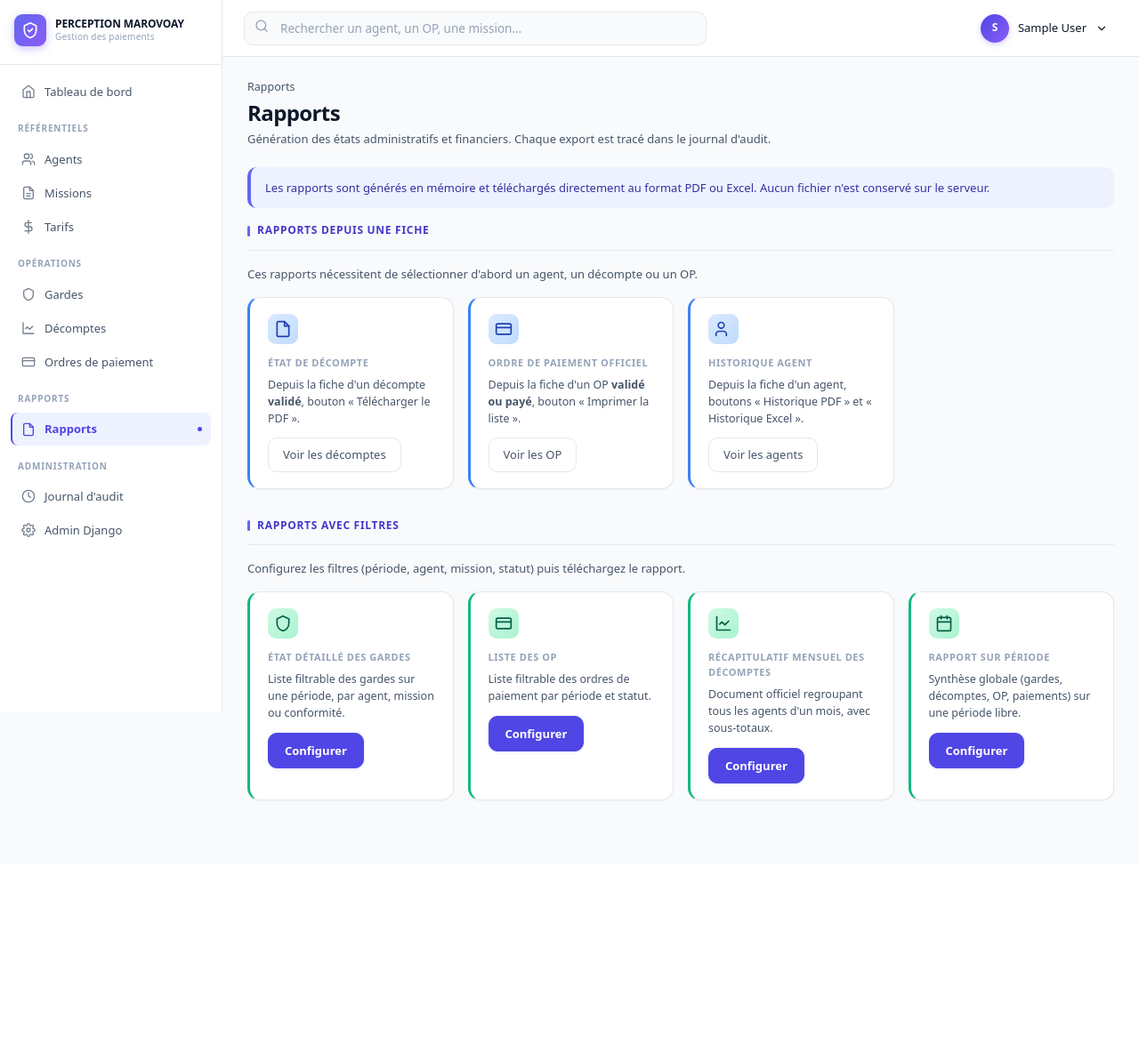
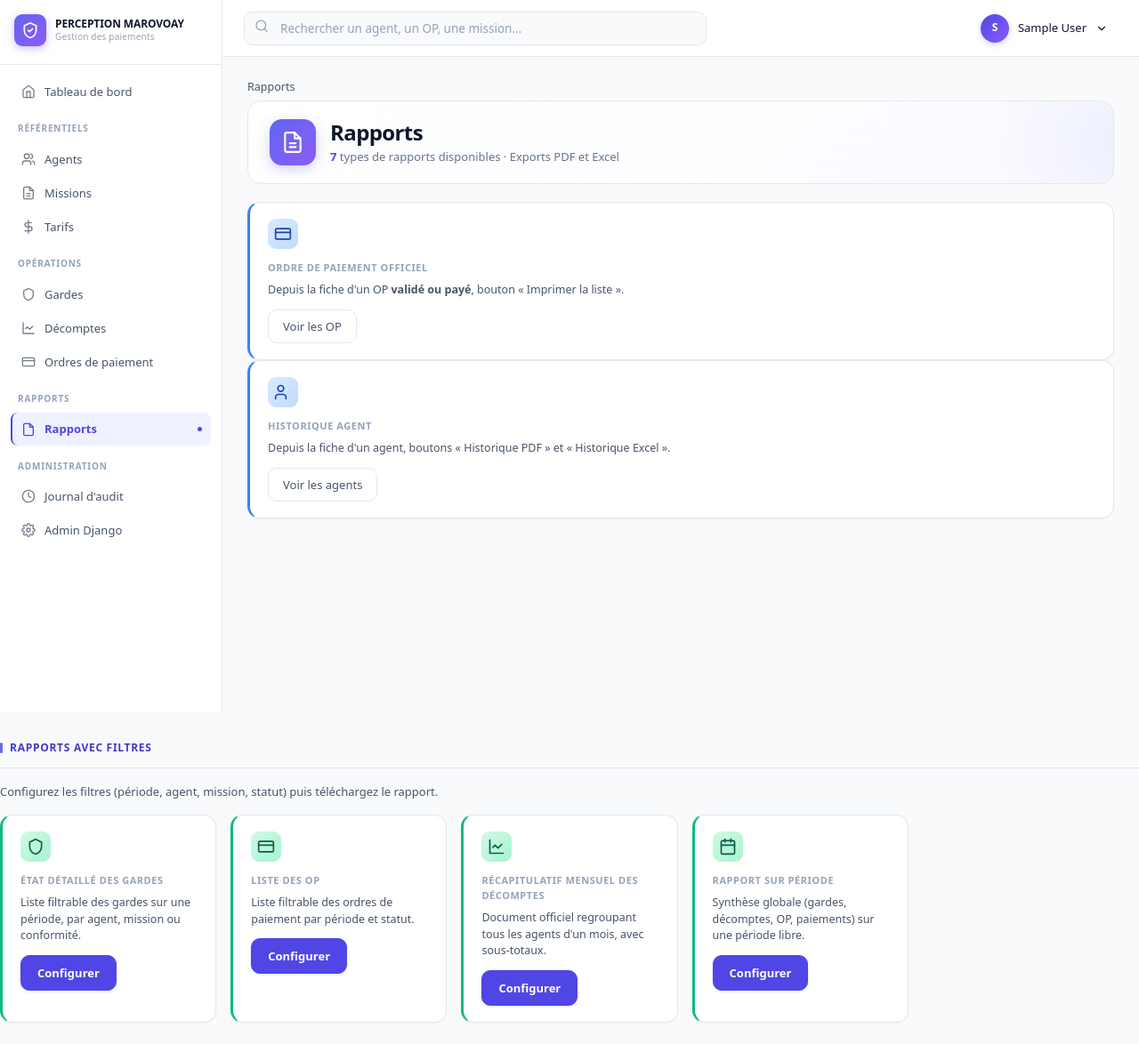
Before and after one commit to MamisoaDonavann/perceptionprincipale, a Django app: page /rapports/ in a window 1280 px wide. Shown: the whole page at 89% size. Before the commit the page ends 901 px from the top, so only its background shows below. Run offline with Django 5.2, Linux system fonts and the light colour scheme; the visitor is signed in with stand-in values (Sample User, id 1).

Commit message:
UI : en-tête hero page Rapports

```diff
--- a/templates/rapports/index.html
+++ b/templates/rapports/index.html
@@ -3,44 +3,33 @@
 {% block title %}Rapports — Perception Marovoay{% endblock %}
 
 {% block content %}
-<div class="page-header">
-    <div class="page-header__titles">
-        <h1 class="page-title">Rapports</h1>
-        <p class="page-subtitle">
-            Génération des états administratifs et financiers. Chaque export est tracé dans le journal d'audit.
-        </p>
+{# ==================== EN-TÊTE PAGE ==================== #}
+<div style="position:relative;background:linear-gradient(135deg,#ffffff 0%,#fafbff 100%);border:1px solid #e5e7eb;border-radius:16px;padding:20px 24px;margin-bottom:20px;overflow:hidden;">
+    <div style="position:absolute;top:0;right:0;width:200px;height:100%;background:radial-gradient(circle at right center,rgba(99,102,241,0.08) 0%,transparent 70%);pointer-events:none;"></div>
+
+    <div style="position:relative;z-index:1;display:flex;align-items:center;justify-content:space-between;gap:20px;flex-wrap:wrap;">
+
+        <div style="display:flex;align-items:center;gap:16px;flex:1 1 300px;min-width:0;">
+            <div style="width:52px;height:52px;border-radius:14px;background:linear-gradient(135deg,#6366f1,#8b5cf6);display:grid;place-items:center;flex-shrink:0;box-shadow:0 4px 14px rgba(99,102,241,0.30);">
+                <svg width="26" height="26" viewBox="0 0 24 24" fill="none" stroke="white" stroke-width="2" stroke-linecap="round" stroke-linejoin="round" aria-hidden="true">
+                    <path d="M14 2H6a2 2 0 0 0-2 2v16a2 2 0 0 0 2 2h12a2 2 0 0 0 2-2V8z"/>
+                    <polyline points="14 2 14 8 20 8"/>
+                    <line x1="9" y1="13" x2="15" y2="13"/>
+                    <line x1="9" y1="17" x2="15" y2="17"/>
+                </svg>
+            </div>
+            <div style="min-width:0;">
+                <h1 style="font-size:24px;font-weight:800;color:#0f172a;letter-spacing:-0.025em;margin:0 0 4px;line-height:1.15;">
+                    Rapports
+                </h1>
+                <p style="font-size:13px;color:#64748b;margin:0;">
+                    <strong style="color:#4f46e5;">7</strong> types de rapports disponibles · Exports PDF et Excel
+                </p>
+            </div>
+        </div>
+
     </div>
 </div>
-
-<div class="info-box info-box--info">
-    Les rapports sont générés en mémoire et téléchargés directement au format PDF ou Excel.
-    Aucun fichier n'est conservé sur le serveur.
-</div>
-
-{# ==================== RAPPORTS DEPUIS UNE FICHE ==================== #}
-<h2 class="detail-card__title" style="margin-top: 8px; font-size: 12px;">Rapports depuis une fiche</h2>
-<p style="font-size: 13px; color: var(--text-2); margin: 0 0 16px 0;">
-    Ces rapports nécessitent de sélectionner d'abord un agent, un décompte ou un OP.
-</p>
-
-<div class="cards">
-    <div class="card card--info card--with-icon">
-        <div class="card__icon">
-            <svg width="20" height="20" viewBox="0 0 24 24" fill="none" stroke="currentColor" stroke-width="2" stroke-linecap="round" stroke-linejoin="round" aria-hidden="true">
-                <path d="M14 2H6a2 2 0 0 0-2 2v16a2 2 0 0 0 2 2h12a2 2 0 0 0 2-2V8z"/>
-                <polyline points="14 2 14 8 20 8"/>
-            </svg>
-        </div>
-        <div class="card__content">
-            <div class="card__label">État de décompte</div>
-            <div class="card__hint">
-                Depuis la fiche d'un décompte <strong>validé</strong>, bouton « Télécharger le PDF ».
-            </div>
-            <div style="margin-top: 12px;">
-                <a href="{% url 'decomptes:list' %}" class="btn-secondary">Voir les décomptes</a>
-            </div>
-        </div>
-    </div>
 
     <div class="card card--info card--with-icon">
         <div class="card__icon">
```
